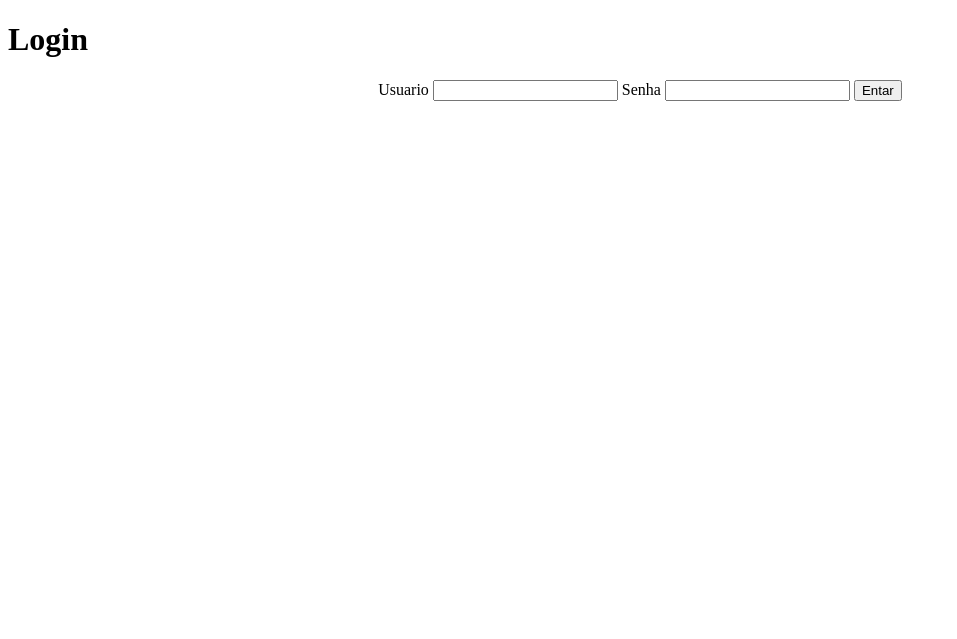
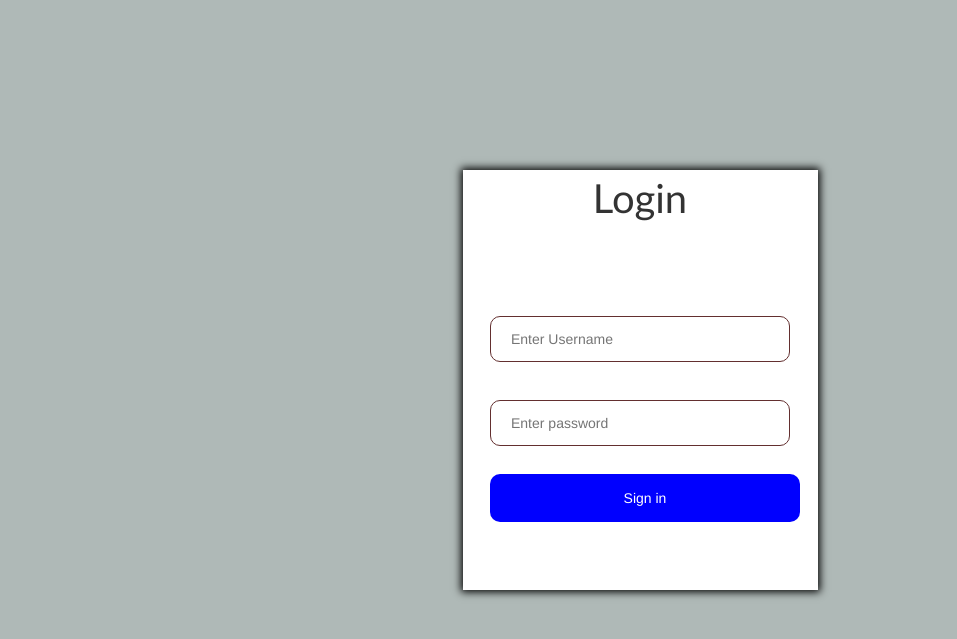
Before and after one commit to KSouzaEng/Agenda, a Django app: page /login/ in a window 1280 px wide. Shown: the top 639 px of the page, without its empty margins (0-957 px from the left). Run offline with Django 3.2, Linux system fonts and the light colour scheme; some libraries are stand-ins or nearby versions.

Commit message:
Melhorando a Interface

```diff
--- /dev/null
+++ b/Agenda/static/css/style.css
@@ -0,0 +1,76 @@
+body{
+
+    background-color: rgb(175, 185, 183);
+}
+h2{
+
+    font-size: 40px;
+    font-family: 'Gill Sans', 'Gill Sans MT', Calibri, 'Trebuchet MS', sans-serif;
+    margin-bottom: 1.5em;
+    line-height: 1.4em;
+
+}
+
+.email{
+
+    font-family: 'Courier New', Courier, monospace;
+    font-size: 16px;
+    margin-top: 20px;
+    align-items: initial;
+}
+
+.container {
+    padding: 50px;
+    margin: 0 auto;
+    text-align: center;
+    display: flex;
+    flex-direction: row;
+    justify-content: center;
+    align-items: center
+}
+.box {
+        margin-top: 120px;
+        width: 355px;
+        height: 420px;
+        background: #fff;
+        -webkit-box-shadow: 0px 0px 8px 2px #410404;
+        -moz-box-shadow: 0px 0px 8px 2px #000000;
+        box-shadow: 0px 0px 8px 2px #000000;
+
+
+    }
+
+  /* Full-width inputs */
+  input[type=text], input[type=password] {
+    width: 300px;
+    padding: 12px 20px;
+    margin: 8px 0;
+    border: 1px solid rgb(99, 47, 47);
+    border-radius: 10px;
+    margin-top: 30px;
+    font-family: 'Franklin Gothic Medium', 'Arial Narrow', Arial, sans-serif
+  }
+
+  /* Set a style for all buttons */
+  button {
+   background-color: blue;
+    color: white;
+    padding: 14px 24px;
+    margin: 8px 0;
+    border: none;
+    cursor: pointer;
+    width: 310px;
+    margin-left: 10px;
+    border-radius: 10px;
+    margin-top: 20px;
+  }
+
+  /* Add a hover effect for buttons */
+  button:hover {
+    opacity: 0.8;
+  }
+  img.avatar {
+    width: 40%;
+    border-radius: 50%;
+  }
+/* Add padding to containers */
--- a/Agenda/templates/agenda.html
+++ b/Agenda/templates/agenda.html
@@ -1,4 +1,6 @@
 {% extends 'model_page.html' %}
+
+
 
 {% block content  %}
 
--- a/Agenda/templates/login.html
+++ b/Agenda/templates/login.html
@@ -1,17 +1,27 @@
+{% load static %}
+
 <!DOCTYPE html>
 <html>
 <head>
-     <title> Agenda </title>
+<link rel="stylesheet" href="//maxcdn.bootstrapcdn.com/bootstrap/3.2.0/css/bootstrap.min.css">
+<link rel="stylesheet" href="//maxcdn.bootstrapcdn.com/bootstrap/3.2.0/css/bootstrap-theme.min.css">
+<link rel="stylesheet" href="{% static 'css/style.css' %}">
+<link rel="stylesheet" href="https://use.fontawesome.com/releases/v5.8.2/css/all.css">
+<title> Agenda </title>
 </head>
 <body>
-<h1> Login </h1>
-<div align="center">
+
+<div class="container">
 <form action="submit" method="POST">  {% csrf_token %}
-    <label> Usuario </label>
-    <input type= "text" name="username">
-    <label> Senha </label>
-    <input type= "password" name="password">
-    <button type="submit"> Entar </button>
+<div class="box">
+<h2> Login </h2>
+
+
+    <input type= "text"  placeholder="Enter Username" name="username"><br>
+
+     <input type= "password"  placeholder="Enter password" name="password"><br>
+    <button type="submit" > Sign in </button>
+</div>
 </div>
 </form>
 {% for message in messages %}
--- a/Agenda/urls.py
+++ b/Agenda/urls.py
@@ -17,6 +17,8 @@ from django.contrib import admin
 from django.urls import path
 from core import views
 from django.views.generic import  RedirectView
+from django.conf.urls.static import static
+from django.conf import settings
 
 urlpatterns = [
     path('admin/', admin.site.urls),
@@ -29,4 +31,6 @@ urlpatterns = [
     path ('login/',views.logar),
     path ('login/submit',views.submit_login),
     path('logout/',views.logout_user)
+
 ]
+urlpatterns += static(settings.STATIC_URL, document_root=settings.STATIC_ROOT)
```
Also changed, not shown: Agenda/settings.py (+8 -0 lines), Agenda/static/imagens/user.svg (added), db.sqlite3.
